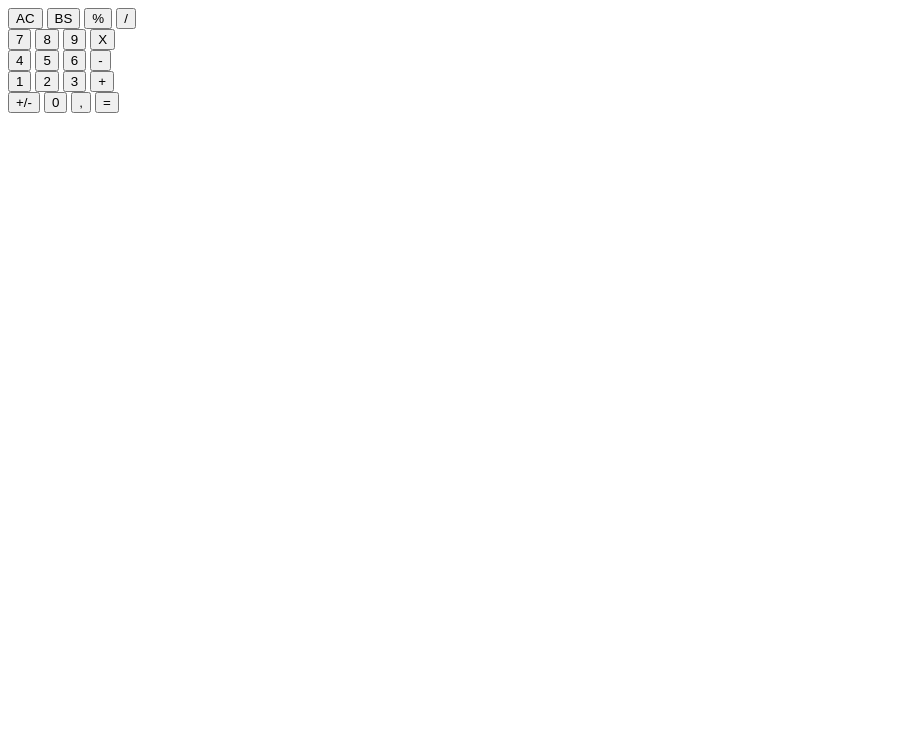
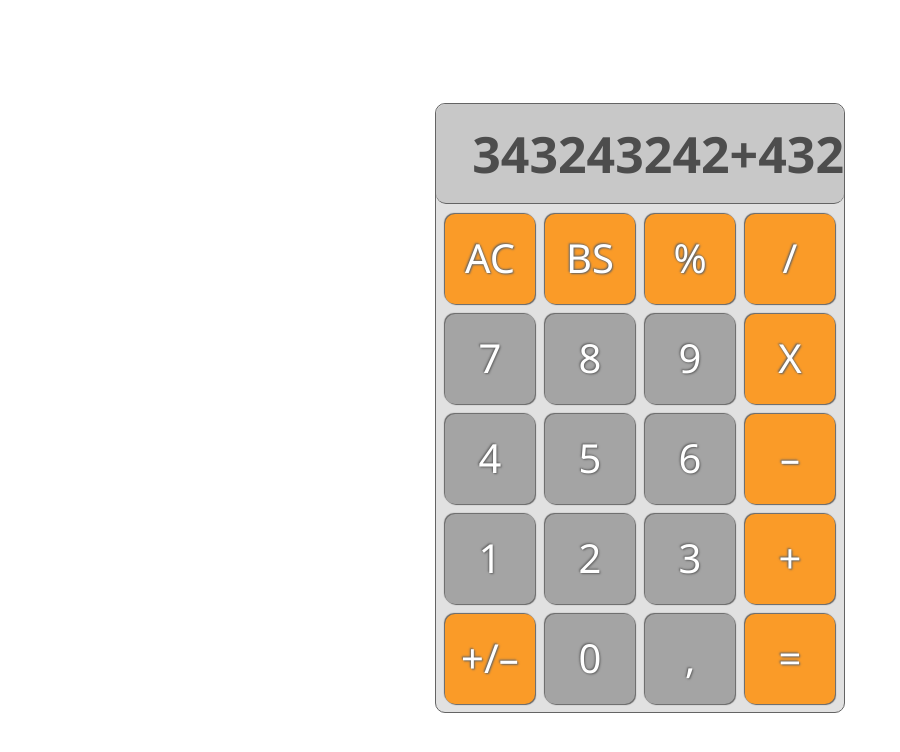
Before and after one commit to drevilwav/calculator, a plain HTML site: page index.html in a window 1280 px wide. Shown: the whole page, without its empty margins (0-900 px from the left). Drawn offline with Linux system fonts and the light colour scheme.

Commit message:
feat: add styles css

```diff
--- a/index.html
+++ b/index.html
@@ -9,33 +9,33 @@
 </head>
 <body>
   <div class="calc">
-    <div class="display"></div>
-    <div>
+    <div class="display">343243242+432</div>
+    <div class="section">
       <button class="operators">AC</button>
       <button class="operators">BS</button>
       <button class="operators">%</button>
       <button class="operators">/</button>
     </div>
-    <div>
+    <div class="section">
       <button class="numbers">7</button>
       <button class="numbers">8</button>
       <button class="numbers">9</button>
       <button class="operators">X</button>
     </div>
-    <div>
+    <div class="section">
       <button class="numbers">4</button>
       <button class="numbers">5</button>
       <button class="numbers">6</button>
-      <button class="operators">-</button>
+      <button class="operators">–</button>
     </div>
-    <div>
+    <div class="section">
       <button class="numbers">1</button>
       <button class="numbers">2</button>
       <button class="numbers">3</button>
       <button class="operators">+</button>
     </div>
-    <div>
-      <button class="operators">+/-</button>
+    <div class="section">
+      <button class="operators">+/–</button>
       <button class="numbers">0</button>
       <button class="numbers">,</button>
       <button class="operators">=</button>
--- a/styles.css
+++ b/styles.css
@@ -0,0 +1,85 @@
+body {
+  display: flex;
+  justify-content: center;
+  align-items: center;
+  height: 100vh;
+}
+
+.calc {
+  background-color: rgb(225, 225, 225);
+  width: 410px;
+  height: 610px;
+  display: flex;
+  flex-direction: column;
+  justify-content: flex-start;
+  align-items: center;
+  border: 1px;
+  border-style:solid;
+  border-color: rgb(100, 100, 100);
+  box-sizing: border-box;
+  border-radius: 10px;
+}
+
+.display {
+  height: 100px;
+  align-self: stretch;
+  background-color: rgb(200, 200, 200);
+  border: 0px;
+  border-bottom: 1px;
+  border-style: solid;
+  border-color: rgb(100, 100, 100);
+  box-sizing: border-box;
+  border-radius: 10px;
+  font-family: 'Segoe UI', Tahoma, Geneva, Verdana, sans-serif;
+  font-weight: 600;
+  font-size: 50px;
+  color: rgb(77, 77, 77);
+  display: flex;
+  align-items: center;
+  justify-content: flex-end;
+}
+
+.section {
+  margin-top: 10px;
+  display: flex;
+  gap: 10px;
+  justify-content: center;
+}
+
+button {
+  width: 90px;
+  height: 90px;
+  font-family: 'Segoe UI', Tahoma, Geneva, Verdana, sans-serif;
+  font-weight: 500;
+  font-size: 40px;
+  color: white;
+  border: 0px;
+  padding-bottom: 4px;
+  border-radius: 10px;
+  box-shadow: 1px 1px 1px rgb(100, 100, 100), -1px -1px 1px rgb(100, 100, 100);
+  text-shadow: 1px 1px 2px rgb(100, 100, 100), -1px -1px 2px rgb(100, 100, 100);
+}
+
+
+
+button:active {
+  transform: scale(0.9);
+}
+
+.numbers {
+  background-color: rgb(164, 164, 164);
+}
+
+.numbers:hover {
+  background-color: rgb(114, 113, 113);
+  transition: 0.2s;
+}
+
+.operators {
+  background-color: rgb(250, 155, 40);
+}
+
+.operators:hover {
+  background-color: rgb(200, 105, 40);
+  transition: 0.2s;
+}
```
